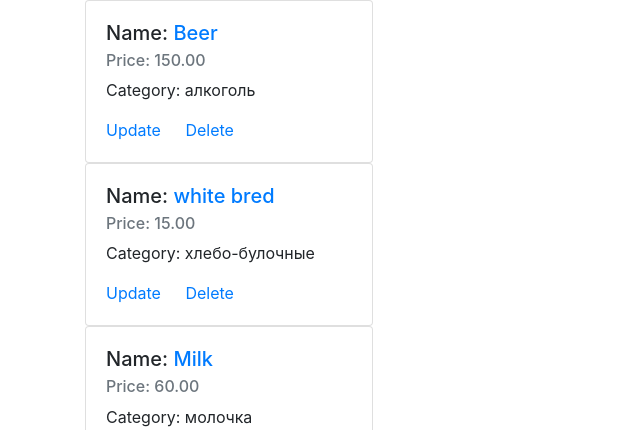
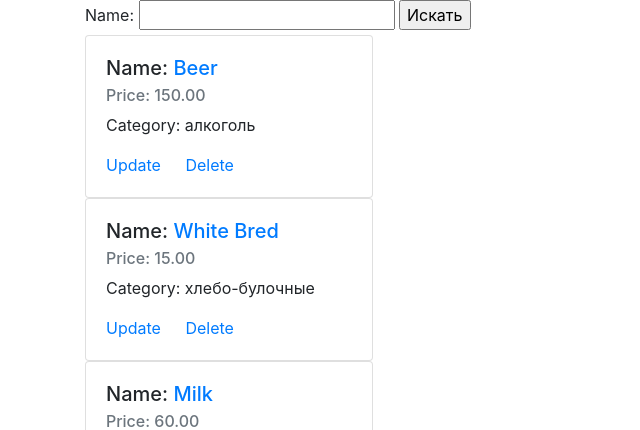
Before and after one commit to KimLeoVal/labwork, a Django app: page / in a window 1280 px wide. Shown: the part 56-486 px from the top of the page, without its empty margins (0-640 px from the left). Run offline with Django 4.2, Linux system fonts and the light colour scheme; data comes from the database, SQL or seed files in the repository; some libraries are stand-ins or nearby versions.

Commit message:
реализовал бонусное задание1 по поиску товаров по имени

```diff
--- a/webapp/forms.py
+++ b/webapp/forms.py
@@ -10,3 +10,8 @@ class ProductForm(forms.ModelForm):
     class Meta:
         model = Product
         fields = '__all__'
+
+class SearchForm(forms.ModelForm):
+    class Meta:
+        model = Product
+        fields = ['name']
--- a/webapp/templates/index.html
+++ b/webapp/templates/index.html
@@ -1,10 +1,15 @@
 {% extends 'base.html' %}
 
 {% block content %}
+    <form action="" method="GET">
+    {{ form }}
+    <input type="submit" value="Искать"/>
+    </form>
+
 {% for product in products %}
     <div class="card" style="width: 18rem;">
   <div class="card-body">
-    <h5 class="card-title">Name: <a href="{% url 'product_view' product.pk %}">{{ product.name }}</a></h5>
+    <h5 class="card-title">Name: <a href="{% url 'product_view' product.pk %}">{{ product.name|title }}</a></h5>
     <h6 class="card-subtitle mb-2 text-muted">Price: {{ product.price }}</h6>
     <p class="card-text">Category: {{ product.get_category_display }}</p>
     <a href="{% url 'update_product' product.pk %}" class="card-link">Update</a>
--- a/webapp/views.py
+++ b/webapp/views.py
@@ -1,13 +1,27 @@
 from django.db.models.functions import Lower
+from django.http import QueryDict
 from django.shortcuts import render, get_object_or_404, redirect
 
-from webapp.forms import ProductForm
+from webapp.forms import ProductForm, SearchForm
 from webapp.models import Product, CHOICE
 
 
 def index_view(request):
-    products = Product.objects.filter(remain__gt=0).order_by(Lower('category'), Lower('name'))
-    return render(request, 'index.html', {'products': products})
+    if not request.GET:
+        form = SearchForm()
+        products = Product.objects.filter(remain__gt=0).order_by(Lower('category'), Lower('name'))
+        return render(request, 'index.html', {'products': products,'form':form})
+    elif request.GET:
+        src = request.GET.get('name').capitalize()
+        print(src)
+        form = SearchForm()
+        products = Product.objects.all()
+        print(products)
+        products = Product.objects.filter(name=src)
+        return render(request, 'index.html', {'products': products, 'form': form})
+
+
+
 
 
 def product_view(request, pk):
```
